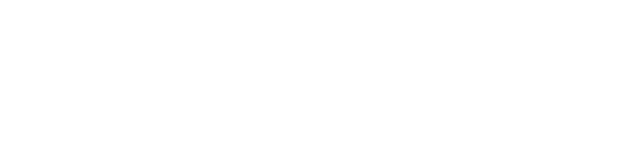
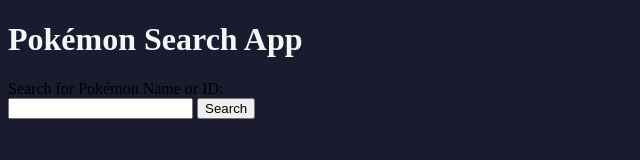
Before and after one commit to MisutaKohi/pokemon-search-app, a plain HTML site: page index.html in a window 1280 px wide. Shown: the whole page, without its empty margins (0-640 px from the left). Drawn offline with Linux system fonts and the light colour scheme.

Commit message:
Add HTML outline

```diff
--- a/index.html
+++ b/index.html
@@ -3,9 +3,26 @@
   <head>
     <meta charset="UTF-8">
     <meta name="viewport" content="width=device-width, initial-scale=1.0">
+    <link rel="stylesheet" href="styles.css">
     <title>Pokémon Search App</title>
   </head>
   <body>
+    <h1 style="color: rgb(245, 246, 247)">Pokémon Search App</h1>
+    <div class="main-container">
+      <label for="search-bar">Search for Pokémon Name or ID:</label>
+      <div id="user-input">
+        <input type="text" id="search-bar">
+        <button>Search</button>
+      </div>
 
+      <div id="pokemon-display">
+
+      </div>
+
+      <div id="stats-display">
+
+      </div>
+    </div>
+    <script src="script.js"></script>
   </body>
 </html>
--- a/styles.css
+++ b/styles.css
@@ -0,0 +1,9 @@
+:root {
+  --main-background-color: rgb(27, 27, 48);
+  --main-container-color: rgb(245, 246, 247);
+  --purple-theme-color: rgb(116, 41, 165);
+}
+
+body {
+  background-color: var(--main-background-color);
+}
```
Lines whose indentation alone changed are shown as unchanged.
